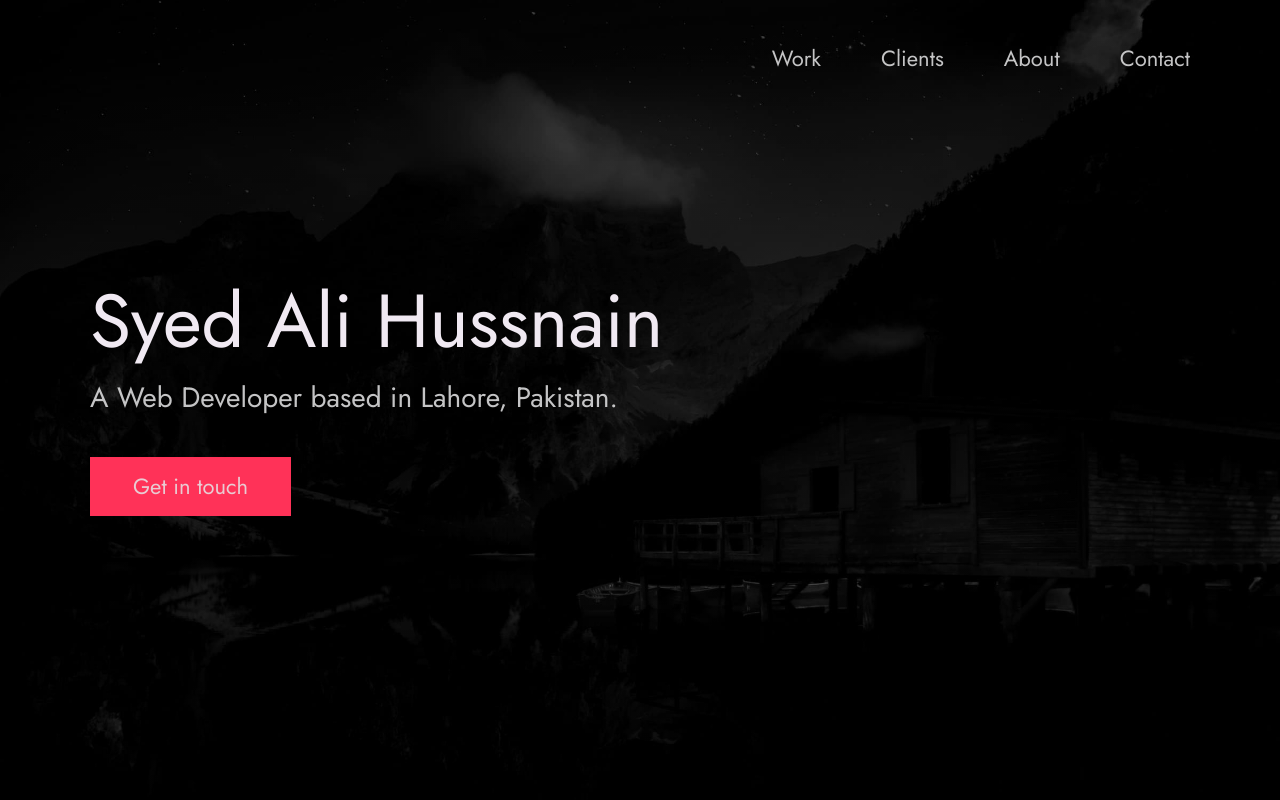
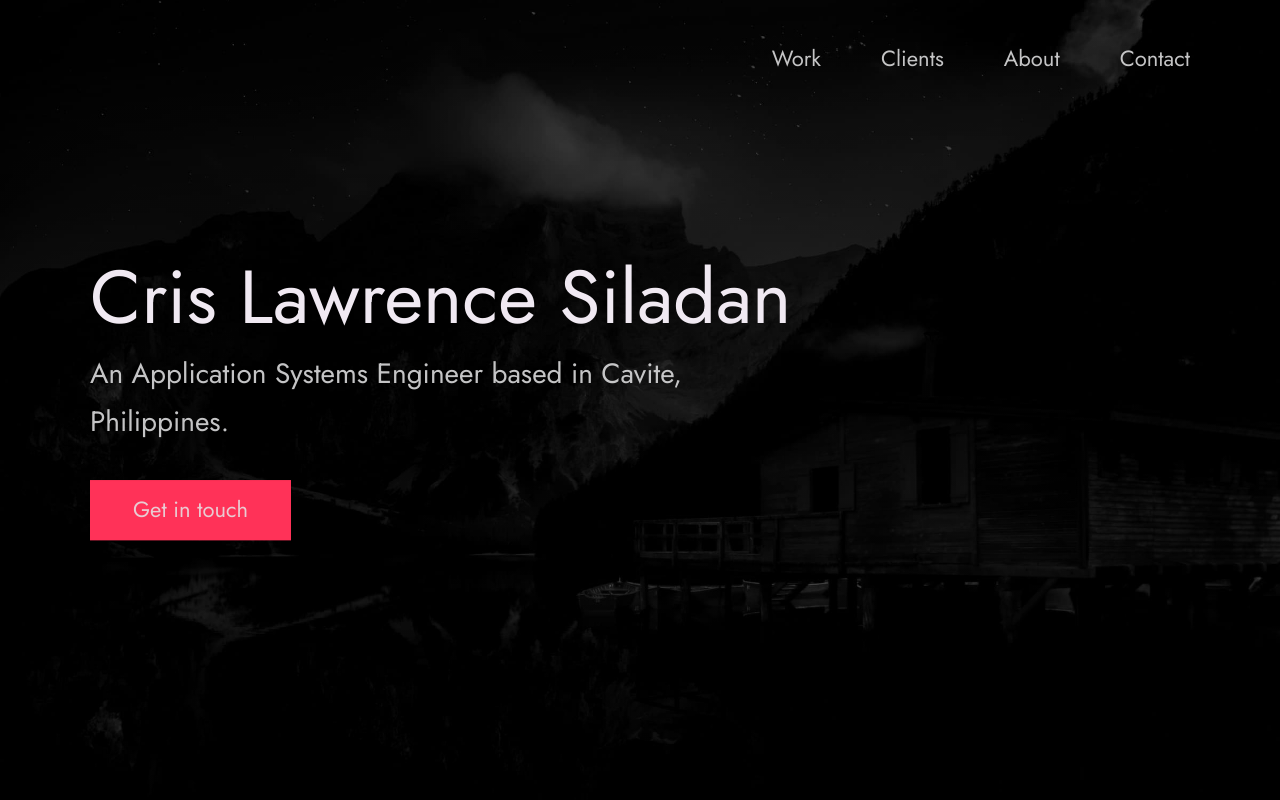
Before and after one commit to Srslybruhh/github-portfolio, a plain HTML site: page index.html in a window 1280 px wide. Shown: the top 800 px of the page. Drawn offline with Linux system fonts and the light colour scheme.

Commit message:
Initial commit

```diff
--- a/index.html
+++ b/index.html
@@ -24,7 +24,7 @@
 
   <!-- Put your site title here -->
   <title>
-    Syed Ali Hussnain | A Web Developer based in Lahore, Pakistan.
+    Cris Lawrence Siladan | An Application Systems Engineer based in Cavite, Philippines.
   </title>
 
   <meta name="description" content="Add small description of yourslef.">
@@ -56,10 +56,10 @@
       <div class="header__text">
         <h1 class="heading-primary">
           <!-- Replace the following name with your name -->
-          <span>Syed Ali Hussnain</span>
+          <span>Cris Lawrence Siladan</span>
         </h1>
         <!-- Put a small paragraph about yourself -->
-        <p>A Web Developer based in Lahore, Pakistan.</p>
+        <p>An Application Systems Engineer based in Cavite, Philippines.</p>
         <a href="#contact" class="btn btn--pink">Get in touch</a>
       </div>
     </div>
```
